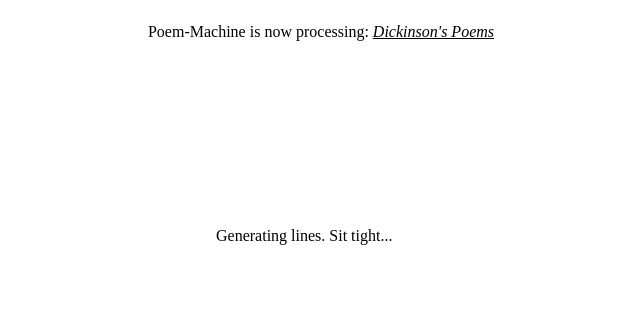
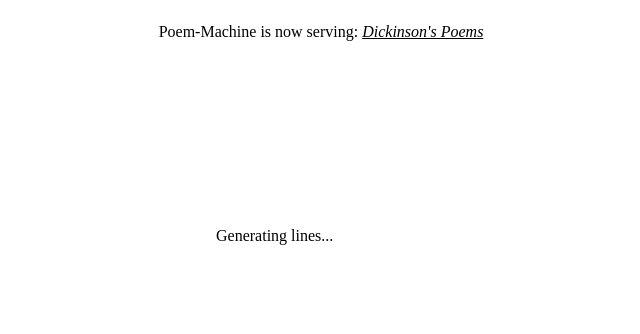
Before and after one commit to localauthor/poem-machine-crawl, a Flask app: page / in a window 1280 px wide. Shown: the top 334 px of the page, without its empty margins (319-959 px from the left). Run offline with Flask 2, Linux system fonts and the light colour scheme; some libraries are stand-ins or nearby versions.

Commit message:
Change speed

```diff
--- a/templates/body.html
+++ b/templates/body.html
@@ -6,7 +6,7 @@
     <body>
         <br>
         <div class="ye">
-        <ye>Poem-Machine is now processing: <u><i>{{ title }}</i></u></ye>
+        <ye>Poem-Machine is now serving: <u><i>{{ title }}</i></u></ye>
         </div>
 	<div class="container">
 		<ul>
@@ -15,7 +15,7 @@
 			<li>&nbsp</li>
 			<li>&nbsp</li>
 			<li>&nbsp</li>
-                        <li>&nbsp &nbsp &nbsp &nbsp &nbsp &nbsp &nbsp &nbsp &nbsp &nbsp &nbsp  &nbsp &nbsp &nbsp &nbsp Generating lines. Sit tight...</li>
+                        <li>&nbsp &nbsp &nbsp &nbsp &nbsp &nbsp &nbsp &nbsp &nbsp &nbsp &nbsp  &nbsp &nbsp &nbsp &nbsp Generating lines...</li>
                         <li>&nbsp</li>
 			<li>&nbsp</li>
 			<li>&nbsp</li>
@@ -48,7 +48,7 @@
     <script type="text/javascript">
 		$(function(){
 			$(".container").scrollText({
-				'duration': 6000
+				'duration': 4500
 			});
 		});
 	</script>
```
